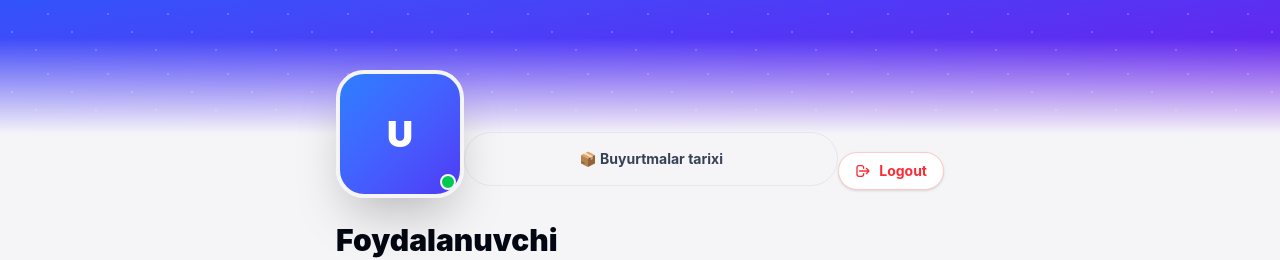
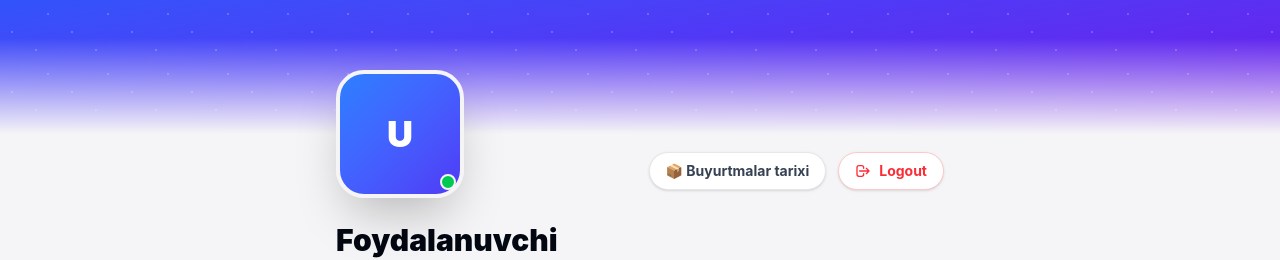
Before and after one commit to omaryazliyev2004-op/ecommerce-react, a React (Vite) app: page /profile in a window 1280 px wide. Shown: the part 130-390 px from the top of the page. Built offline with nearby package versions, Linux system fonts and the light colour scheme; no server answers; the database is empty; sample sign-in values are in the browser's storage.

Commit message:
fix: align profile action buttons

```diff
--- a/src/pages/Profile.jsx
+++ b/src/pages/Profile.jsx
@@ -85,9 +85,9 @@ export default function Profile() {
 
             <div className="mx-auto max-w-2xl px-5 sm:px-8">
 
-                {/* Avatar */}
-                <div className="relative -mt-16 mb-6 flex items-end justify-between">
-                    <div className="relative">
+                {/* Avatar and actions */}
+                <div className="relative -mt-16 mb-6 flex flex-col sm:flex-row sm:items-end justify-between gap-4 sm:gap-0">
+                    <div className="relative self-start sm:self-auto">
                         {form.avatarUrl ? (
                             <img
                                 src={form.avatarUrl}
@@ -104,9 +104,10 @@ export default function Profile() {
                         <span className="absolute bottom-2 right-2 h-4 w-4 rounded-full bg-green-500 border-2 border-[#f5f5f7] dark:border-[#030712]" />
                     </div>
 
+                    <div className="mb-2 flex flex-wrap items-center gap-3">
                         <Link
                             to="/orders"
-                        className="mb-3 flex items-center justify-center gap-2 w-full rounded-full border border-gray-200 py-4 text-sm font-bold text-gray-700 transition hover:bg-gray-100 dark:border-gray-700 dark:text-gray-300 dark:hover:bg-gray-800"
+                            className="flex items-center gap-2 rounded-full border border-gray-200 bg-white px-4 py-2 text-sm font-bold text-gray-700 shadow-sm transition hover:bg-gray-100 dark:border-gray-700 dark:bg-gray-900 dark:text-gray-300 dark:hover:bg-gray-800"
                         >
                             📦 Buyurtmalar tarixi
                         </Link>
@@ -114,13 +115,14 @@ export default function Profile() {
                         {/* Logout */}
                         <button
                             onClick={handleLogout}
-                        className="mb-2 flex items-center gap-2 rounded-full border border-red-200 bg-white px-4 py-2 text-sm font-bold text-red-500 shadow-sm transition hover:bg-red-500 hover:text-white hover:border-red-500 dark:border-red-500/20 dark:bg-gray-900 dark:hover:bg-red-500 dark:hover:border-red-500"
+                            className="flex items-center gap-2 rounded-full border border-red-200 bg-white px-4 py-2 text-sm font-bold text-red-500 shadow-sm transition hover:bg-red-500 hover:text-white hover:border-red-500 dark:border-red-500/20 dark:bg-gray-900 dark:hover:bg-red-500 dark:hover:border-red-500"
                         >
                             <svg xmlns="http://www.w3.org/2000/svg" className="h-4 w-4" fill="none" viewBox="0 0 24 24" stroke="currentColor">
                                 <path strokeLinecap="round" strokeLinejoin="round" strokeWidth={2} d="M17 16l4-4m0 0l-4-4m4 4H7m6 4v1a3 3 0 01-3 3H6a3 3 0 01-3-3V7a3 3 0 013-3h4a3 3 0 013 3v1" />
                             </svg>
                             Logout
                         </button>
+                    </div>
                 </div>
 
                 {/* Ism va email */}
```
Lines whose indentation alone changed are shown as unchanged.
